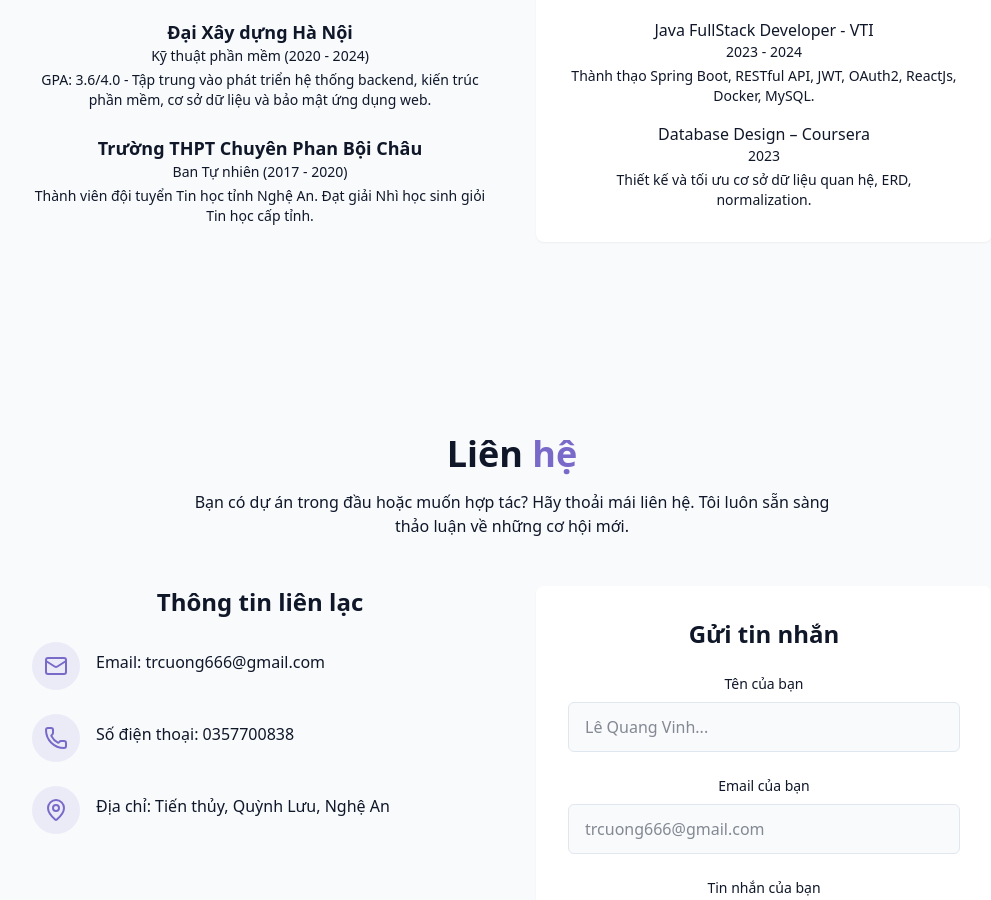
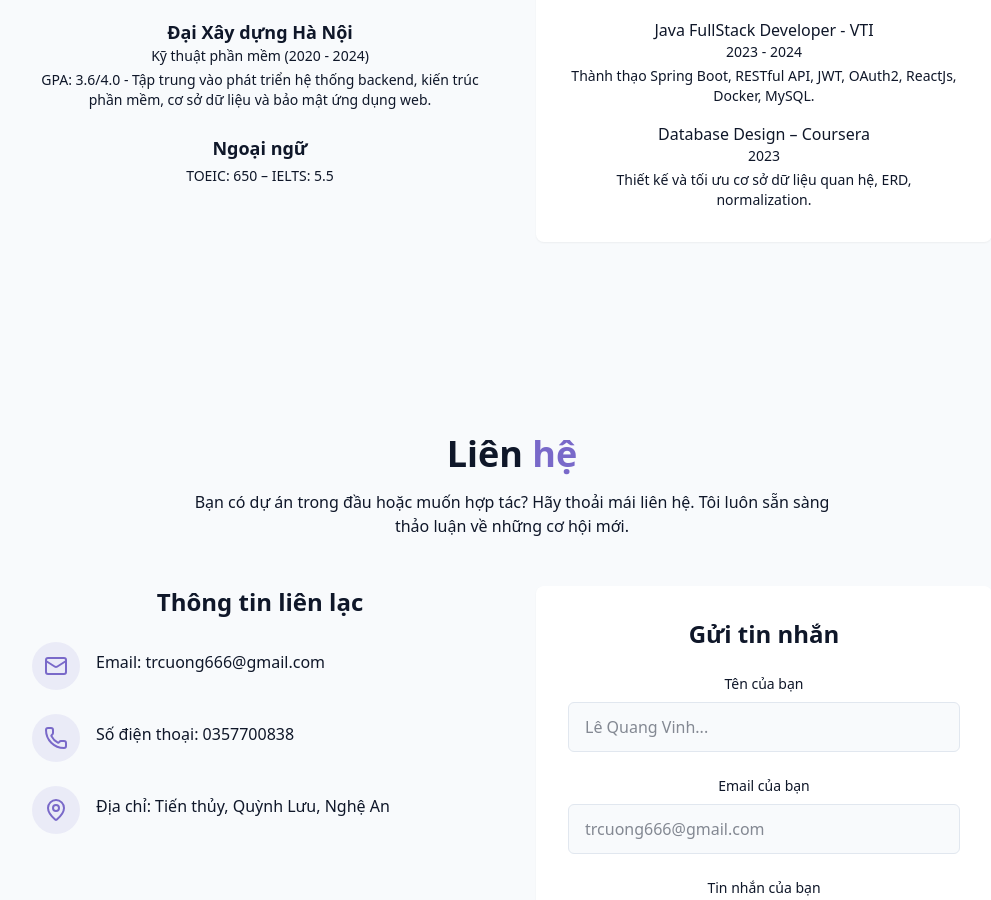
Before and after one commit to QuangVinh32/my-portfolio, a React (Vite) app: page / in a window 1280 px wide. Shown: the part 3800-4700 px from the top of the page, without its empty margins (128-1119 px from the left). Built offline with nearby package versions, Linux system fonts and the light colour scheme.

Commit message:
update languge for me

```diff
--- a/src/components/EducationSection.jsx
+++ b/src/components/EducationSection.jsx
@@ -29,10 +29,9 @@ export const EducationSection = () => {
               </div>
 
               <div>
-                <h4 className="text-lg font-semibold">Trường THPT Chuyên Phan Bội Châu</h4>
-                <p className="text-sm text-muted-foreground">Ban Tự nhiên (2017 - 2020)</p>
+                <h4 className="text-lg font-semibold">Ngoại ngữ</h4>
                 <p className="text-sm mt-1">
-                  Thành viên đội tuyển Tin học tỉnh Nghệ An. Đạt giải Nhì học sinh giỏi Tin học cấp tỉnh.
+                  TOEIC: 650 – IELTS: 5.5
                 </p>
               </div>
             </div>
```
